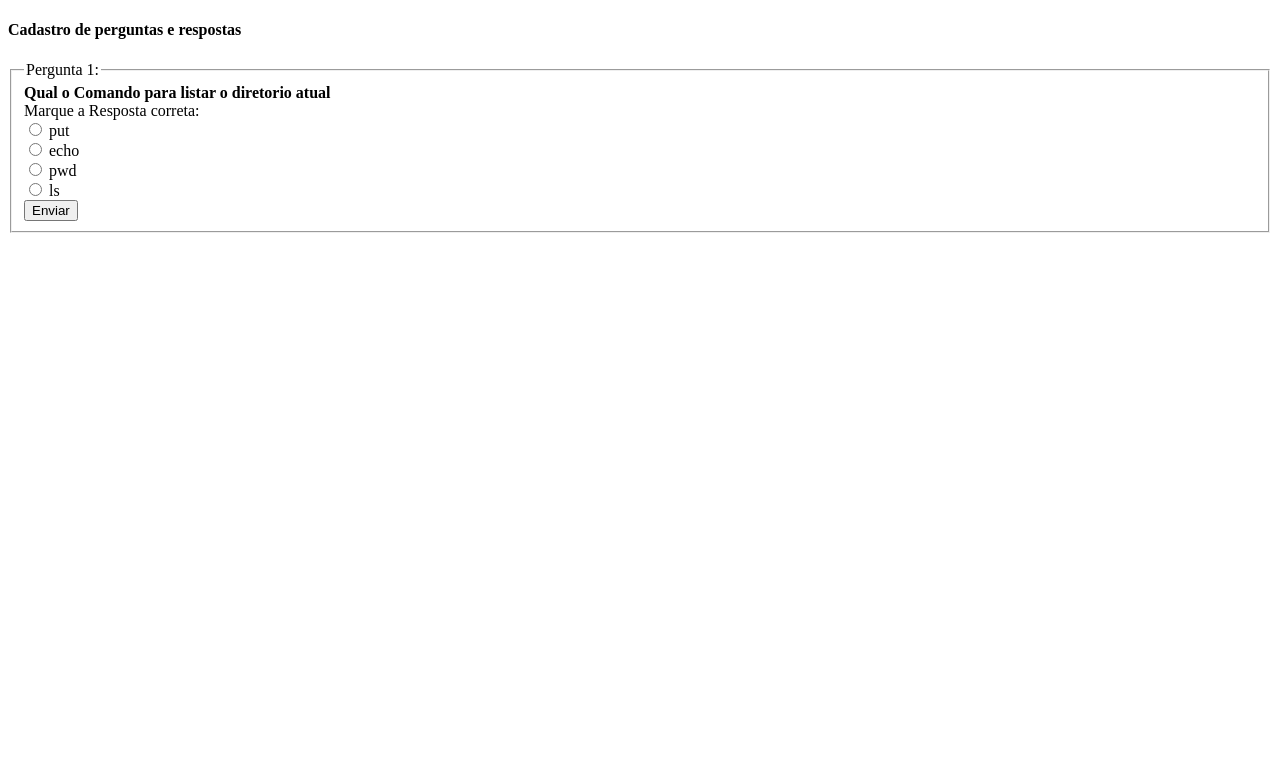
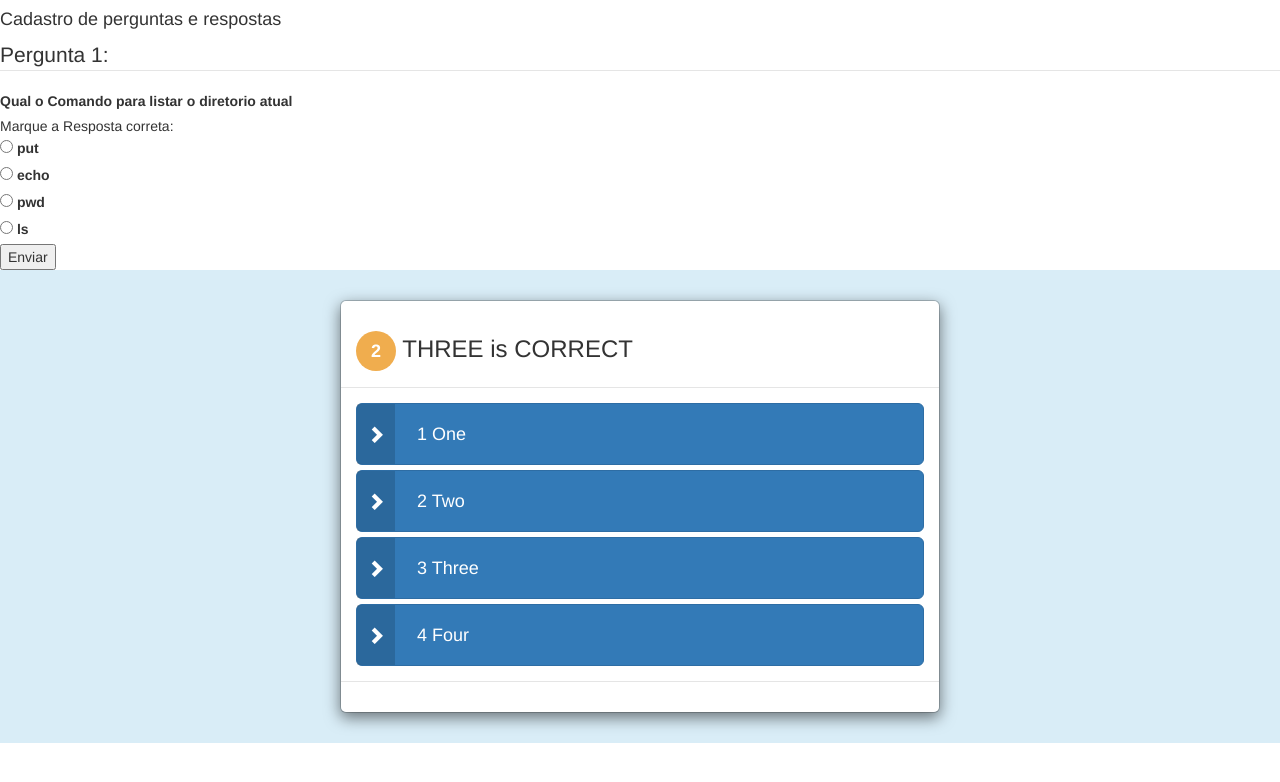
Before and after one commit to walternascimentobarroso/wquiz, a PHP site: page /question.php in a window 1280 px wide. Shown: the top 782 px of the page. Run offline with PHP 8.4, Linux system fonts and the light colour scheme; some libraries are stand-ins or nearby versions.

Commit message:
[ADJUST] Melhoria no layout das perguntas
Signed-off-by: Walter Nascimento <walter@m2smart.com.br>

```diff
--- a/question.php
+++ b/question.php
@@ -3,6 +3,18 @@
     <head>
         <meta charset="UTF-8" />
         <title>Pergunta</title>
+        <!-- Latest compiled and minified CSS -->
+        <link rel="stylesheet" href="https://maxcdn.bootstrapcdn.com/bootstrap/3.3.5/css/bootstrap.min.css">
+
+        <!-- Optional theme -->
+        <!--<link rel="stylesheet" href="https://maxcdn.bootstrapcdn.com/bootstrap/3.3.5/css/bootstrap-theme.min.css">-->
+        <link rel="stylesheet" href="styli.css">
+
+        <!-- jQuery (necessary for Bootstrap's JavaScript plugins) -->
+        <script src="https://ajax.googleapis.com/ajax/libs/jquery/1.11.3/jquery.min.js"></script>
+        <!-- Latest compiled and minified JavaScript -->
+        <script src="https://maxcdn.bootstrapcdn.com/bootstrap/3.3.5/js/bootstrap.min.js"></script>
+        <script language="JavaScript" src="change.js"></script>
     </head>
     <body>
         <h4>Cadastro de perguntas e respostas</h4>
@@ -18,5 +30,38 @@
                 <button>Enviar</button>
             </fieldset>
         </form>
+        <div class="container-fluid bg-info">
+            <div class="modal-dialog">
+                <div class="modal-content">
+                    <div class="modal-header">
+                        <h3><span class="label label-warning" id="qid">2</span> THREE is CORRECT</h3>
+                    </div>
+                    <div class="modal-body">
+                        <div class="col-xs-3 col-xs-offset-5">
+                            <div id="loadbar" style="display: none;">
+                                <div class="blockG" id="rotateG_01"></div>
+                                <div class="blockG" id="rotateG_02"></div>
+                                <div class="blockG" id="rotateG_03"></div>
+                                <div class="blockG" id="rotateG_04"></div>
+                                <div class="blockG" id="rotateG_05"></div>
+                                <div class="blockG" id="rotateG_06"></div>
+                                <div class="blockG" id="rotateG_07"></div>
+                                <div class="blockG" id="rotateG_08"></div>
+                            </div>
+                        </div>
+
+                        <div class="quiz" id="quiz" data-toggle="buttons">
+                            <label class="element-animation1 btn btn-lg btn-primary btn-block"><span class="btn-label"><i class="glyphicon glyphicon-chevron-right"></i></span> <input type="radio" name="q_answer" value="1">1 One</label>
+                            <label class="element-animation2 btn btn-lg btn-primary btn-block"><span class="btn-label"><i class="glyphicon glyphicon-chevron-right"></i></span> <input type="radio" name="q_answer" value="2">2 Two</label>
+                            <label class="element-animation3 btn btn-lg btn-primary btn-block"><span class="btn-label"><i class="glyphicon glyphicon-chevron-right"></i></span> <input type="radio" name="q_answer" value="3">3 Three</label>
+                            <label class="element-animation4 btn btn-lg btn-primary btn-block"><span class="btn-label"><i class="glyphicon glyphicon-chevron-right"></i></span> <input type="radio" name="q_answer" value="4">4 Four</label>
+                        </div>
+                    </div>
+                    <div class="modal-footer text-muted">
+                        <span id="answer"></span>
+                    </div>
+                </div>
+            </div>
+        </div>
     </body>
 </html>
--- /dev/null
+++ b/styli.css
@@ -0,0 +1,356 @@
+#qid {
+  padding: 10px 15px;
+  -moz-border-radius: 50px;
+  -webkit-border-radius: 50px;
+  border-radius: 20px;
+}
+label.btn {
+    padding: 18px 60px;
+    white-space: normal;
+    -webkit-transform: scale(1.0);
+    -moz-transform: scale(1.0);
+    -o-transform: scale(1.0);
+    -webkit-transition-duration: .3s;
+    -moz-transition-duration: .3s;
+    -o-transition-duration: .3s
+}
+
+label.btn:hover {
+    text-shadow: 0 3px 2px rgba(0,0,0,0.4);
+    -webkit-transform: scale(1.1);
+    -moz-transform: scale(1.1);
+    -o-transform: scale(1.1)
+}
+label.btn-block {
+    text-align: left;
+    position: relative
+}
+
+label .btn-label {
+    position: absolute;
+    left: 0;
+    top: 0;
+    display: inline-block;
+    padding: 0 10px;
+    background: rgba(0,0,0,.15);
+    height: 100%
+}
+
+label .glyphicon {
+    top: 34%
+}
+.element-animation1 {
+    animation: animationFrames ease .8s;
+    animation-iteration-count: 1;
+    transform-origin: 50% 50%;
+    -webkit-animation: animationFrames ease .8s;
+    -webkit-animation-iteration-count: 1;
+    -webkit-transform-origin: 50% 50%;
+    -ms-animation: animationFrames ease .8s;
+    -ms-animation-iteration-count: 1;
+    -ms-transform-origin: 50% 50%
+}
+.element-animation2 {
+    animation: animationFrames ease 1s;
+    animation-iteration-count: 1;
+    transform-origin: 50% 50%;
+    -webkit-animation: animationFrames ease 1s;
+    -webkit-animation-iteration-count: 1;
+    -webkit-transform-origin: 50% 50%;
+    -ms-animation: animationFrames ease 1s;
+    -ms-animation-iteration-count: 1;
+    -ms-transform-origin: 50% 50%
+}
+.element-animation3 {
+    animation: animationFrames ease 1.2s;
+    animation-iteration-count: 1;
+    transform-origin: 50% 50%;
+    -webkit-animation: animationFrames ease 1.2s;
+    -webkit-animation-iteration-count: 1;
+    -webkit-transform-origin: 50% 50%;
+    -ms-animation: animationFrames ease 1.2s;
+    -ms-animation-iteration-count: 1;
+    -ms-transform-origin: 50% 50%
+}
+.element-animation4 {
+    animation: animationFrames ease 1.4s;
+    animation-iteration-count: 1;
+    transform-origin: 50% 50%;
+    -webkit-animation: animationFrames ease 1.4s;
+    -webkit-animation-iteration-count: 1;
+    -webkit-transform-origin: 50% 50%;
+    -ms-animation: animationFrames ease 1.4s;
+    -ms-animation-iteration-count: 1;
+    -ms-transform-origin: 50% 50%
+}
+@keyframes animationFrames {
+    0% {
+        opacity: 0;
+        transform: translate(-1500px,0px)
+    }
+
+    60% {
+        opacity: 1;
+        transform: translate(30px,0px)
+    }
+
+    80% {
+        transform: translate(-10px,0px)
+    }
+
+    100% {
+        opacity: 1;
+        transform: translate(0px,0px)
+    }
+}
+
+@-webkit-keyframes animationFrames {
+    0% {
+        opacity: 0;
+        -webkit-transform: translate(-1500px,0px)
+    }
+    60% {
+        opacity: 1;
+        -webkit-transform: translate(30px,0px)
+    }
+
+    80% {
+        -webkit-transform: translate(-10px,0px)
+    }
+
+    100% {
+        opacity: 1;
+        -webkit-transform: translate(0px,0px)
+    }
+}
+
+@-ms-keyframes animationFrames {
+    0% {
+        opacity: 0;
+        -ms-transform: translate(-1500px,0px)
+    }
+
+    60% {
+        opacity: 1;
+        -ms-transform: translate(30px,0px)
+    }
+    80% {
+        -ms-transform: translate(-10px,0px)
+    }
+
+    100% {
+        opacity: 1;
+        -ms-transform: translate(0px,0px)
+    }
+}
+
+.modal-header {
+    background-color: transparent;
+    color: inherit
+}
+
+.modal-body {
+    min-height: 205px
+}
+#loadbar {
+    position: absolute;
+    width: 62px;
+    height: 77px;
+    top: 2em
+}
+.blockG {
+    position: absolute;
+    background-color: #FFF;
+    width: 10px;
+    height: 24px;
+    -moz-border-radius: 8px 8px 0 0;
+    -moz-transform: scale(0.4);
+    -moz-animation-name: fadeG;
+    -moz-animation-duration: .8800000000000001s;
+    -moz-animation-iteration-count: infinite;
+    -moz-animation-direction: linear;
+    -webkit-border-radius: 8px 8px 0 0;
+    -webkit-transform: scale(0.4);
+    -webkit-animation-name: fadeG;
+    -webkit-animation-duration: .8800000000000001s;
+    -webkit-animation-iteration-count: infinite;
+    -webkit-animation-direction: linear;
+    -ms-border-radius: 8px 8px 0 0;
+    -ms-transform: scale(0.4);
+    -ms-animation-name: fadeG;
+    -ms-animation-duration: .8800000000000001s;
+    -ms-animation-iteration-count: infinite;
+    -ms-animation-direction: linear;
+    -o-border-radius: 8px 8px 0 0;
+    -o-transform: scale(0.4);
+    -o-animation-name: fadeG;
+    -o-animation-duration: .8800000000000001s;
+    -o-animation-iteration-count: infinite;
+    -o-animation-direction: linear;
+    border-radius: 8px 8px 0 0;
+    transform: scale(0.4);
+    animation-name: fadeG;
+    animation-duration: .8800000000000001s;
+    animation-iteration-count: infinite;
+    animation-direction: linear
+}
+#rotateG_01 {
+    left: 0;
+    top: 28px;
+    -moz-animation-delay: .33s;
+    -moz-transform: rotate(-90deg);
+    -webkit-animation-delay: .33s;
+    -webkit-transform: rotate(-90deg);
+    -ms-animation-delay: .33s;
+    -ms-transform: rotate(-90deg);
+    -o-animation-delay: .33s;
+    -o-transform: rotate(-90deg);
+    animation-delay: .33s;
+    transform: rotate(-90deg)
+}
+#rotateG_02 {
+    left: 8px;
+    top: 10px;
+    -moz-animation-delay: .44000000000000006s;
+    -moz-transform: rotate(-45deg);
+    -webkit-animation-delay: .44000000000000006s;
+    -webkit-transform: rotate(-45deg);
+    -ms-animation-delay: .44000000000000006s;
+    -ms-transform: rotate(-45deg);
+    -o-animation-delay: .44000000000000006s;
+    -o-transform: rotate(-45deg);
+    animation-delay: .44000000000000006s;
+    transform: rotate(-45deg)
+}
+#rotateG_03 {
+    left: 26px;
+    top: 3px;
+    -moz-animation-delay: .55s;
+    -moz-transform: rotate(0deg);
+    -webkit-animation-delay: .55s;
+    -webkit-transform: rotate(0deg);
+    -ms-animation-delay: .55s;
+    -ms-transform: rotate(0deg);
+    -o-animation-delay: .55s;
+    -o-transform: rotate(0deg);
+    animation-delay: .55s;
+    transform: rotate(0deg)
+}
+#rotateG_04 {
+    right: 8px;
+    top: 10px;
+    -moz-animation-delay: .66s;
+    -moz-transform: rotate(45deg);
+    -webkit-animation-delay: .66s;
+    -webkit-transform: rotate(45deg);
+    -ms-animation-delay: .66s;
+    -ms-transform: rotate(45deg);
+    -o-animation-delay: .66s;
+    -o-transform: rotate(45deg);
+    animation-delay: .66s;
+    transform: rotate(45deg)
+}
+#rotateG_05 {
+    right: 0;
+    top: 28px;
+    -moz-animation-delay: .7700000000000001s;
+    -moz-transform: rotate(90deg);
+    -webkit-animation-delay: .7700000000000001s;
+    -webkit-transform: rotate(90deg);
+    -ms-animation-delay: .7700000000000001s;
+    -ms-transform: rotate(90deg);
+    -o-animation-delay: .7700000000000001s;
+    -o-transform: rotate(90deg);
+    animation-delay: .7700000000000001s;
+    transform: rotate(90deg)
+}
+#rotateG_06 {
+    right: 8px;
+    bottom: 7px;
+    -moz-animation-delay: .8800000000000001s;
+    -moz-transform: rotate(135deg);
+    -webkit-animation-delay: .8800000000000001s;
+    -webkit-transform: rotate(135deg);
+    -ms-animation-delay: .8800000000000001s;
+    -ms-transform: rotate(135deg);
+    -o-animation-delay: .8800000000000001s;
+    -o-transform: rotate(135deg);
+    animation-delay: .8800000000000001s;
+    transform: rotate(135deg)
+}
+#rotateG_07 {
+    bottom: 0;
+    left: 26px;
+    -moz-animation-delay: .99s;
+    -moz-transform: rotate(180deg);
+    -webkit-animation-delay: .99s;
+    -webkit-transform: rotate(180deg);
+    -ms-animation-delay: .99s;
+    -ms-transform: rotate(180deg);
+    -o-animation-delay: .99s;
+    -o-transform: rotate(180deg);
+    animation-delay: .99s;
+    transform: rotate(180deg)
+}
+#rotateG_08 {
+    left: 8px;
+    bottom: 7px;
+    -moz-animation-delay: 1.1s;
+    -moz-transform: rotate(-135deg);
+    -webkit-animation-delay: 1.1s;
+    -webkit-transform: rotate(-135deg);
+    -ms-animation-delay: 1.1s;
+    -ms-transform: rotate(-135deg);
+    -o-animation-delay: 1.1s;
+    -o-transform: rotate(-135deg);
+    animation-delay: 1.1s;
+    transform: rotate(-135deg)
+}
+@-moz-keyframes fadeG {
+    0% {
+        background-color: #000
+    }
+
+    100% {
+        background-color: #FFF
+    }
+}
+
+@-webkit-keyframes fadeG {
+    0% {
+        background-color: #000
+    }
+
+    100% {
+        background-color: #FFF
+    }
+}
+
+@-ms-keyframes fadeG {
+    0% {
+        background-color: #000
+    }
+
+    100% {
+        background-color: #FFF
+    }
+}
+
+@-o-keyframes fadeG {
+    0% {
+        background-color: #000
+    }
+    100% {
+        background-color: #FFF
+    }
+}
+
+@keyframes fadeG {
+    0% {
+        background-color: #000
+    }
+
+    100% {
+        background-color: #FFF
+    }
+}
```
Also changed, not shown: change.js (added, +30 -0 lines).
